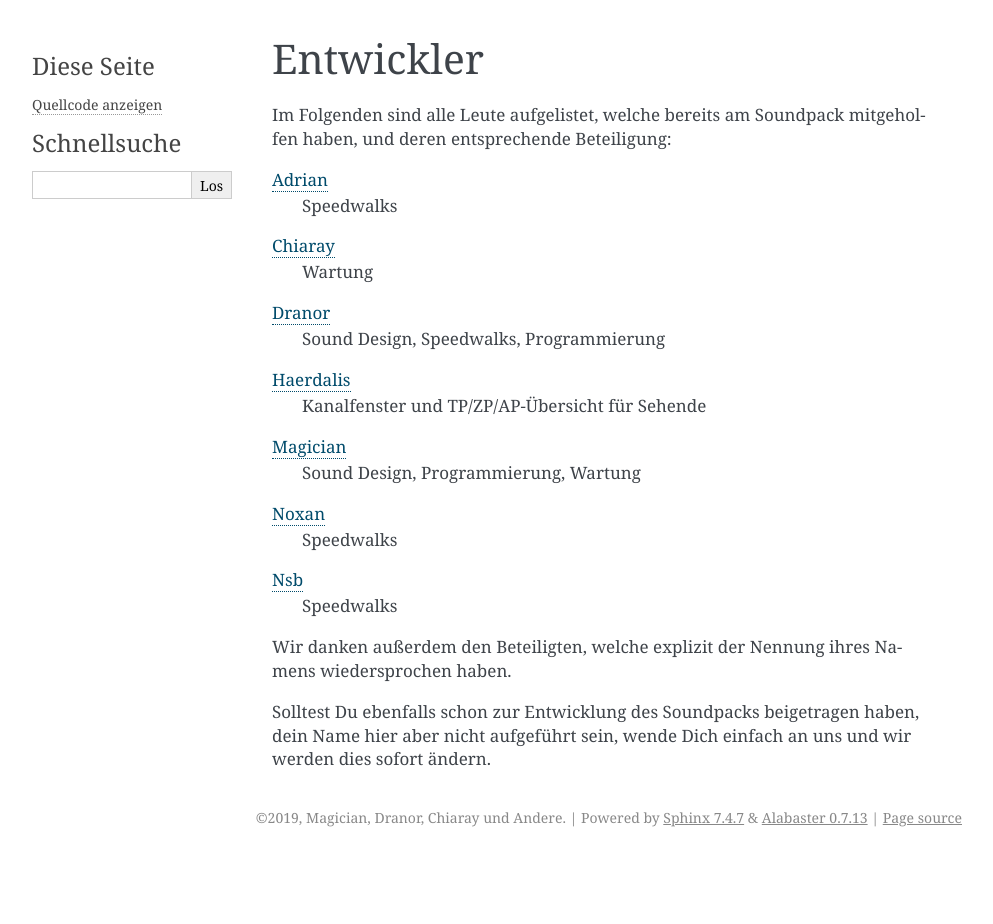
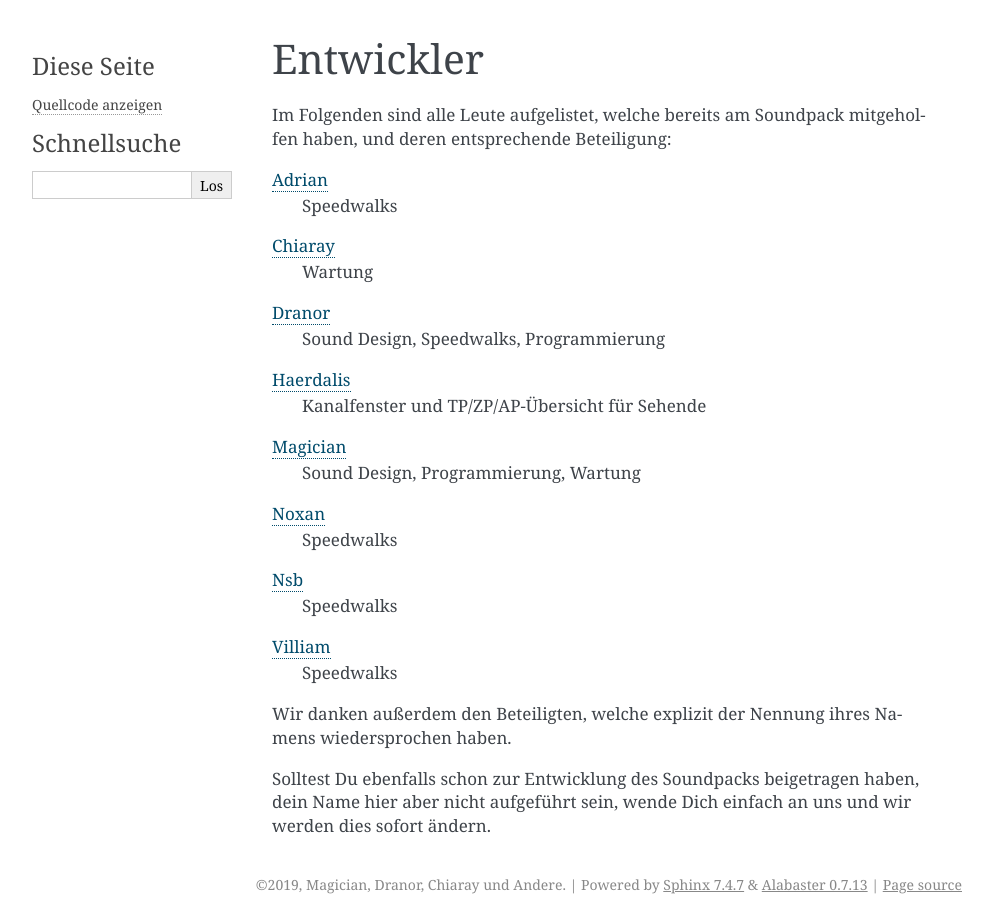
Before and after one commit to Timtam/avalon-documentation, a Sphinx documentation site: the page built from doc/src/contributions.rst, in a window 1280 px wide. Shown: the whole page, without its empty margins (148-1141 px from the left). Built offline with Sphinx 7.4.7, drawn with Linux system fonts in a browser that asks for light colours; before the commit the page ends 900 px from its top, so only the background shows below that.

Commit message:
Einen weiteren Entwickler zur Liste hinzugefügt

```diff
--- a/doc/src/contributions.rst
+++ b/doc/src/contributions.rst
@@ -17,6 +17,8 @@ Im Folgenden sind alle Leute aufgelistet, welche bereits am Soundpack mitgeholfe
   Speedwalks
 `Nsb <http://avalon.mud.de/finger.php?name=nsb>`_
   Speedwalks
+`Villiam <http://avalon.mud.de/finger.php?name=villiam>`_
+  Speedwalks
 
 Wir danken außerdem den Beteiligten, welche explizit der Nennung ihres Namens wiedersprochen haben.
 
```
